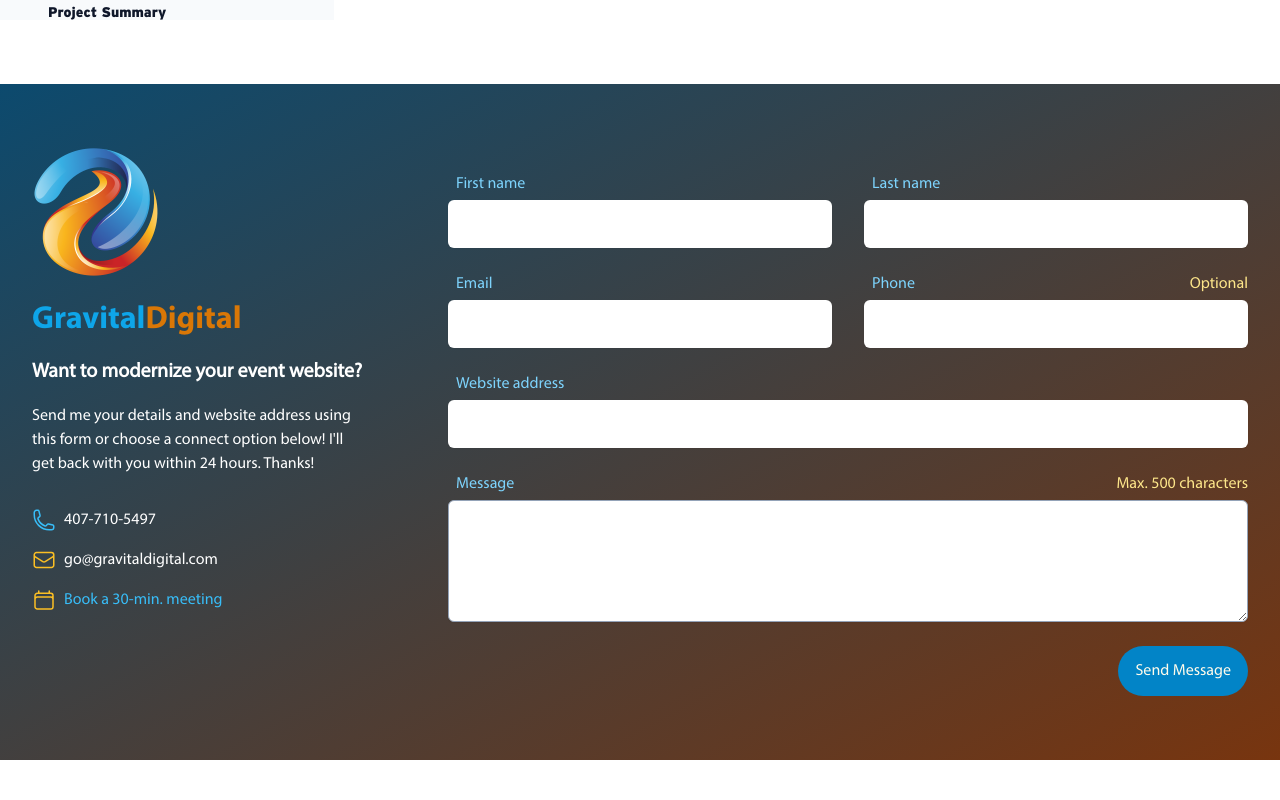
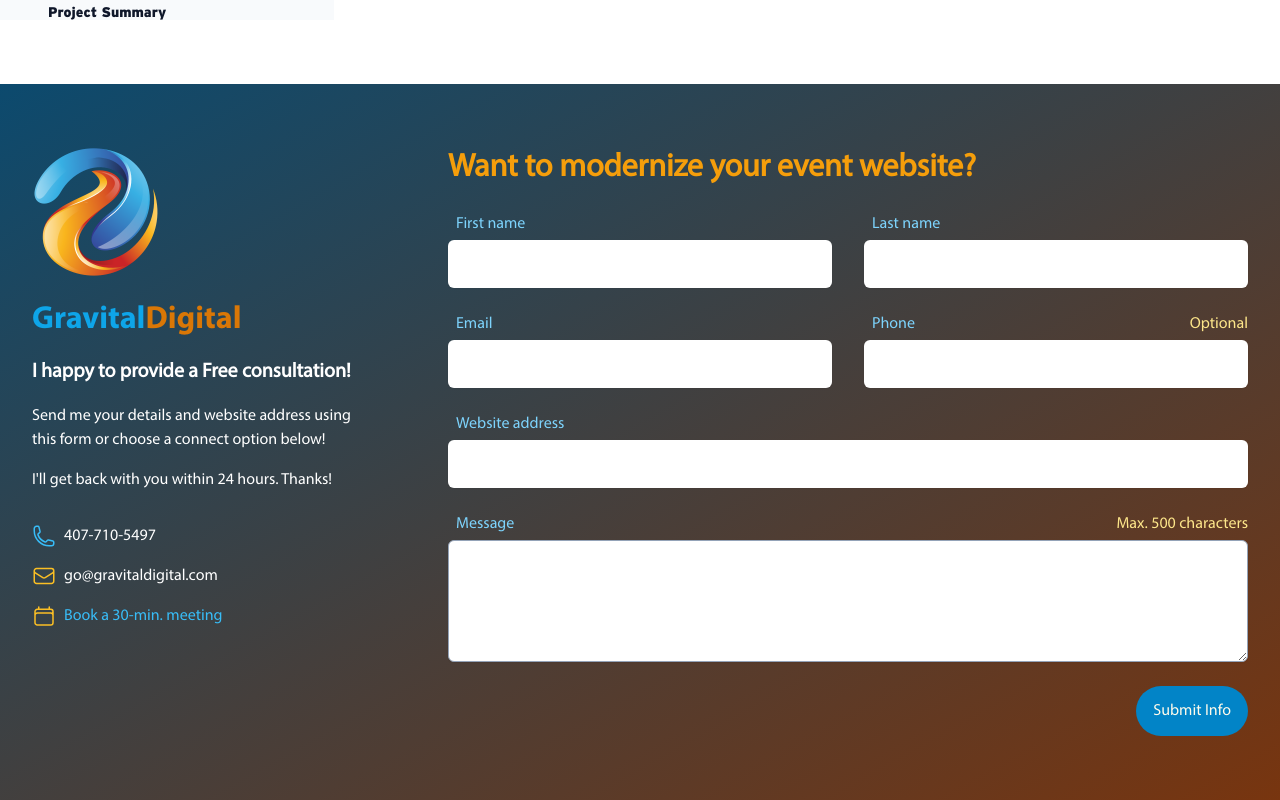
Before and after one commit to sparker888/wri-case-study, a Next.js app: page /thank-you in a window 1280 px wide. Shown: the part 784-1584 px from the top of the page. Before the commit the page ends 1544 px from the top, so only its background shows below. Built offline with nearby package versions, Linux system fonts and the light colour scheme.

Commit message:
updated cta copy

```diff
--- a/src/components/ContactForm.jsx
+++ b/src/components/ContactForm.jsx
@@ -10,7 +10,10 @@ export default function ContactForm() {
   const [isSubmitted, setIsSubmitted] = useState(false)
 
   return (
-    <div className="py-16 bg-gradient-to-br from-sky-900 to-amber-900">
+    <div
+      className="py-16 bg-gradient-to-br from-sky-900 to-amber-900"
+      id="contact-form"
+    >
       <div className="px-4 mx-auto max-w-7xl sm:px-6 lg:px-8">
         <div className="grid grid-cols-1 gap-8 lg:grid-cols-3">
           <div className="pr-12 text-white">
@@ -23,10 +26,15 @@ export default function ContactForm() {
               <span className="font-logo text-sky-500">Gravital</span>
               <span className="font-logo text-amber-600">Digital</span>
             </h2>
-            <h3 className="mb-4 text-xl font-bold">Want to modernize your event website?</h3>
+            <h3 className="mb-4 text-xl font-bold">
+              I happy to provide a Free consultation!
+            </h3>
+            <p className="mb-4">
+              Send me your details and website address using this form or choose
+              a connect option below!
+            </p>
             <p className="mb-8">
-              Send me your details and website address using this form or choose a
-              connect option below! I'll get back with you within 24 hours. Thanks!
+              I'll get back with you within 24 hours. Thanks!
             </p>
             <div className="space-y-4">
               <div className="flex items-center">
@@ -51,6 +59,9 @@ export default function ContactForm() {
           </div>
 
           <div className="lg:col-span-2">
+            <h1 className="mb-4 text-3xl font-bold text-amber-500">
+              Want to modernize your event website?
+            </h1>
             {isSubmitted && (
               <div className="mb-4 text-green-500 sm:col-span-2">
                 Thank you! Your message has been sent.
@@ -194,7 +205,7 @@ export default function ContactForm() {
                   type="submit"
                   className="inline-block px-4 py-2 font-sans text-base font-medium transition duration-500 border border-transparent rounded-full bg-sky-600 text-amber-50 hover:bg-sky-900 hover:text-amber-200 focus:outline-none focus:ring-2 focus:ring-amber-400 focus:ring-offset-2 sm:w-auto"
                 >
-                  Send Message
+                  Submit Info
                 </button>
               </div>
             </form>
--- a/src/components/Hero.jsx
+++ b/src/components/Hero.jsx
@@ -106,8 +106,7 @@ export function Hero() {
               </p>
               <div className="mt-8 flex gap-4 md:justify-center lg:justify-start">
                 <Button
-                  href="https://gravitaldigital.com/#contact"
-                  target="_blank"
+                  href="#contact-form"
                   className="bg-sky-600 text-white hover:bg-white hover:text-red-700"
                 >
                   Contact me
```
